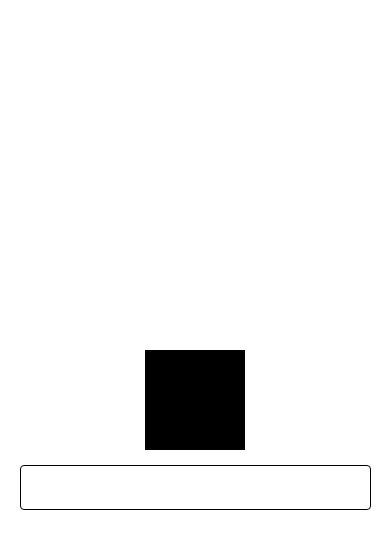
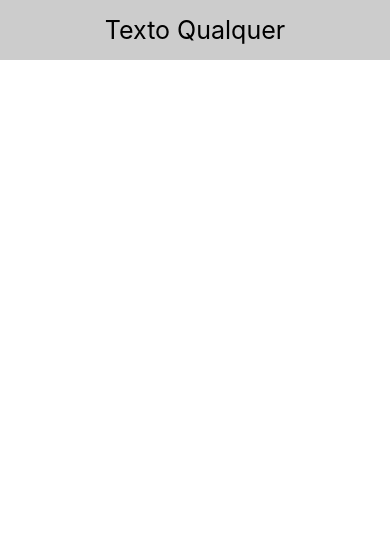
Before and after one commit to henriquensco/estudo-react-native, a React Native app: screen / in a window 390 px wide. Shown: the top 548 px of the page. Built offline with nearby package versions, Linux system fonts and the light colour scheme.

Commit message:
Separacao de components

```diff
--- a/App.js
+++ b/App.js
@@ -1,66 +1,24 @@
 import React, { useEffect } from 'react';
-import { StatusBar, Platform, Alert } from 'react-native';
-//import { Platform } from 'react-native-web';
+import { StatusBar } from 'react-native';
 import styled from 'styled-components/native';
 
+import Header from './src/components/Header';
+
 /*
-Props e States
+Separação dos components
 */
 
 const Page = styled.SafeAreaView`
 	flex:1;
-  backgroundColor: #fff;
-  align-items: center;
-  justify-content: center;
-`;
-
-const Input = styled.TextInput`
-  width: 90%;
-  height: 45px;
-  border: 1px solid #000;
-  border-radius: 4px;
-  padding: 10px;
-`;
-
-const Logo = styled.View`
-  width: 100px;
-  height: 100px;
-  background-color: #000;
-  margin: 15px;
-`;
-
-const KeyboardArea = styled.KeyboardAvoidingView`
-  flex: 1;
-  width: 100%;
-  align-items: center;
-  justify-content: center;
 `;
 
 export default () => {
-
-  useEffect(() => {
-
-    //Uso do recurso alert
-    Alert.alert(
-      'AVISO IMPORTANTE',
-      'Mensagem qualquer',
-      [
-        {text: 'Concordo', onPress: () => { alert('concordou') }},
-        {text: 'Não Concordo', onPress: () => { alert('não concordou') }},
-      ]
-    );
-
-  }, []);
 
 	return (
 		<Page>
 			<StatusBar hidden />
 
-      <KeyboardArea behavior={Platform.OS == 'ios' ? 'padding' : 'padding'}>
-        <Logo />
-        <Input />
-      </KeyboardArea>
-
+			<Header />
 		</Page>
 	);
 };
--- /dev/null
+++ b/src/components/Header.js
@@ -0,0 +1,22 @@
+import React from 'react';
+import styled from 'styled-components/native';
+
+const Header = styled.View`
+    width: 100%;
+    height: 60px;
+    backgroundColor: #ccc;
+    justify-content: center;
+    align-items: center;
+`;
+
+const HeaderText = styled.Text`
+    fontSize: 25px;
+`;
+
+export default () => {
+    return (
+        <Header>
+            <HeaderText>Texto Qualquer</HeaderText>
+        </Header>
+    );
+};
```
Lines whose indentation alone changed are shown as unchanged.
